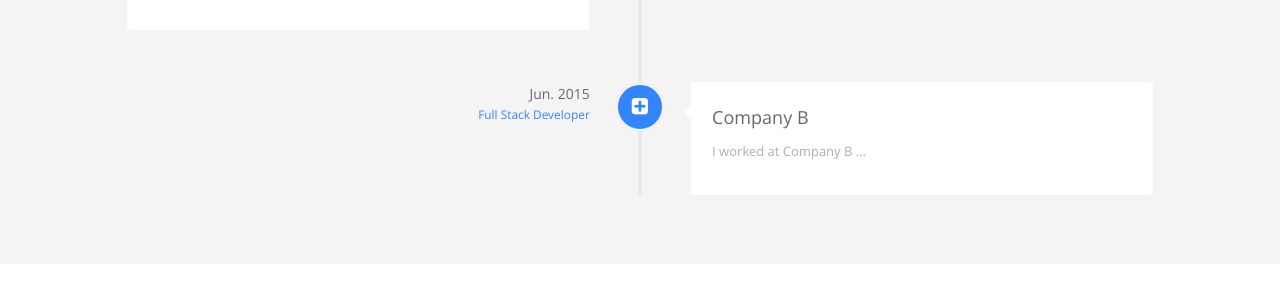
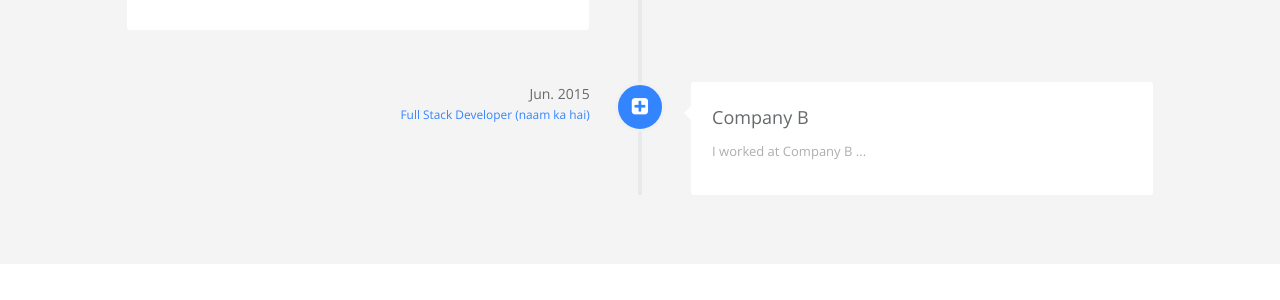
Before and after one commit to piyush27ranjan/piyush27ranjan.github.io, a Jekyll site: the page built from index.html, in a window 1280 px wide and 900 px high, scrolled down 1005 px. Shown: the part 154-454 px from the top of the window. Built offline with Jekyll 4.4.1, drawn with Linux system fonts in a browser that asks for light colours.

Commit message:
Update careers.yml

```diff
--- a/_data/index/careers.yml
+++ b/_data/index/careers.yml
@@ -24,6 +24,6 @@
     detail: Jun. 2015
     i18n: company_b_date
   job:
-    detail: Full Stack Developer
+    detail: Full Stack Developer (naam ka hai)
     i18n: company_b_job
   icon: fa-plus-square
```
